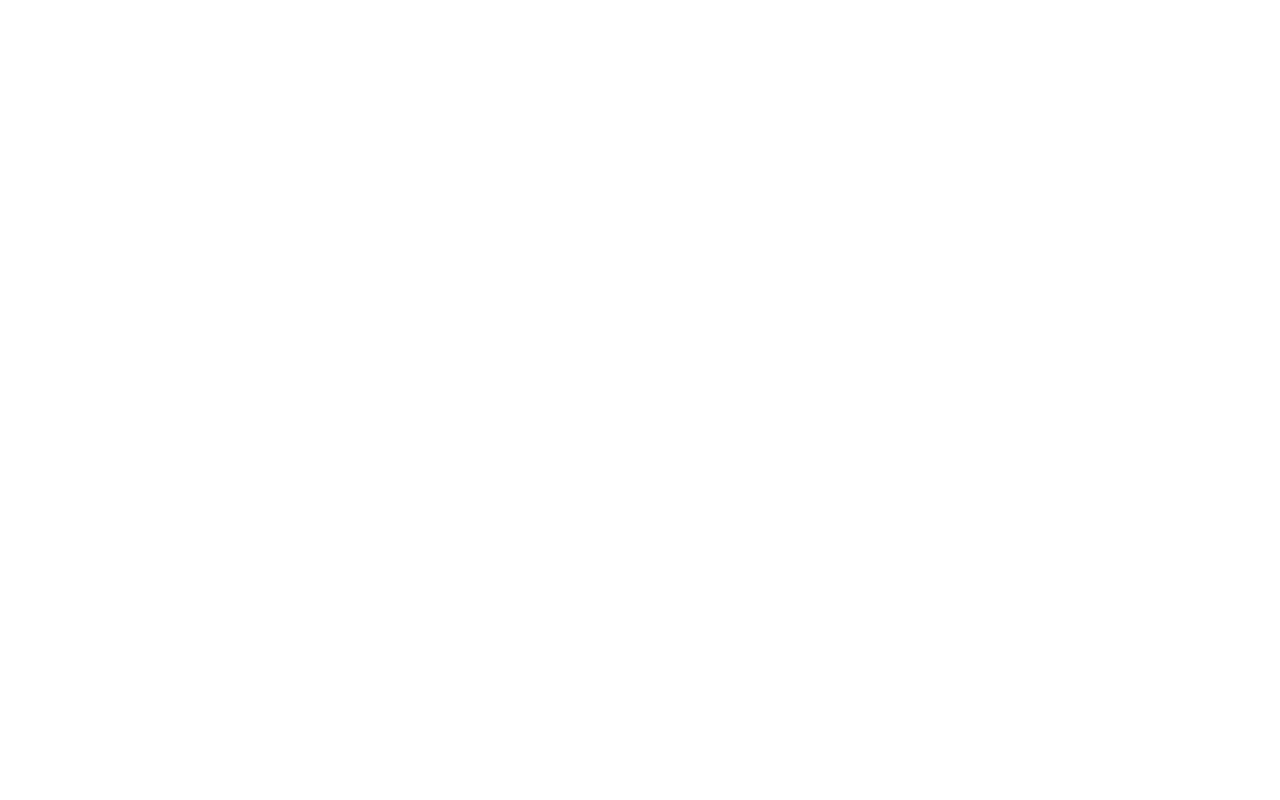
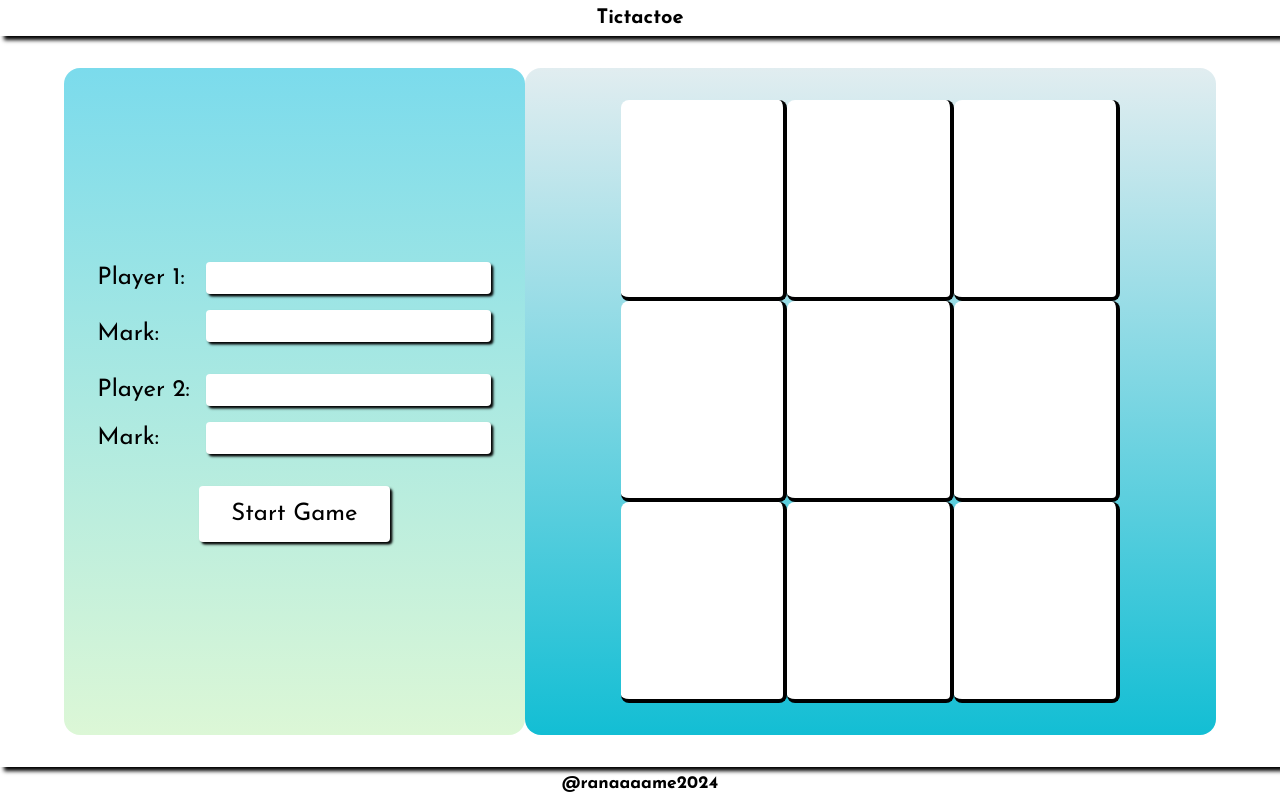
Before and after one commit to GreenSocks55/tictactoe, a plain HTML site: page index.html in a window 1280 px wide. Drawn offline with Linux system fonts and the light colour scheme.

Commit message:
Make tictactoe ui

```diff
--- a/index.html
+++ b/index.html
@@ -6,8 +6,50 @@
     <title>Tictactoe</title>
     <link rel="stylesheet" href="style.css">
     <script src="javascript.js" defer></script>
+
+    <!-- link for font family -->
+    <link rel="preconnect" href="https://fonts.googleapis.com">
+    <link rel="preconnect" href="https://fonts.gstatic.com" crossorigin>
+    <link href="https://fonts.googleapis.com/css2?family=Josefin+Sans:ital,wght@0,100..700;1,100..700&display=swap" rel="stylesheet">
 </head>
 <body>
-
+    <div class="header">Tictactoe</div>
+    <div class="main">
+        <div class="settings">
+            <form action="" class="form">
+                <ul>
+                    <li>
+                        <label for="player1name">Player 1: </label>
+                        <input type="text" name="player1name" id="player1name">
+                    </li>
+                    <li>
+                        <label for="player1mark">Mark: </label>
+                        <input type="text" name="player1mark" id="player1mark" maxlength="1">
+                    </li>
+                    <li>
+                        <label for="player2name">Player 2: </label>
+                        <input type="text" name="player2name" id="player2name">
+                    </li>
+                    <li>
+                        <label for="player2mark">Mark: </label>
+                        <input type="text" name="player2mark" id="player2mark" maxlength="1">
+                    </li>
+                </ul>
+                <div>Start Game</div>
+            </form>
+        </div>
+        <div class="board">
+            <div class="square"></div>
+            <div class="square"></div>
+            <div class="square"></div>
+            <div class="square"></div>
+            <div class="square"></div>
+            <div class="square"></div>
+            <div class="square"></div>
+            <div class="square"></div>
+            <div class="square"></div>
+        </div>
+    </div>
+    <div class="footer">@ranaaaame2024</div>
 </body>
 </html>
--- a/style.css
+++ b/style.css
@@ -1,4 +1,10 @@
 :root {
+    --primary1: #f13b1b;
+    --primary2: #0a62e7;
+
+    --secondary1: #000000;
+    --secondary2: #fff;
+
     font-size: 16px;
 }
 
@@ -10,4 +16,127 @@
 
 body {
     min-height: 100vh;
+
+    font-family: 'Josefin Sans', sans-serif;
+    display: flex;
+    flex-direction: column;
 }
+
+.header {
+    font-weight: bolder;
+    text-align: center;
+    font-size: 1.25rem;
+    padding: 0.5rem;
+    box-shadow: 0.25rem 0.25rem 0.25rem var(--secondary1);
+}
+
+.main {
+    flex-grow: 1;
+
+    box-shadow: 0.25rem 0.25rem 0.25rem var(--secondary1);
+
+    padding: 2rem 4rem;
+
+    display: grid;
+    grid-template-columns: 4fr 6fr;
+    min-height: 60vh;
+}
+
+.main > div {
+    border-radius: 1rem;
+}
+
+.settings {
+    background: linear-gradient(#7bdbec, #dcf7d6);
+
+    display: flex;
+    justify-content: center;
+    align-items: center;
+
+    font-size: 1.5rem;
+}
+
+.main .form {
+    display: flex;
+    flex-direction: column;
+    gap: 2rem;
+    justify-content: center;
+    align-items: center;
+}
+
+.form ul {
+    display: flex;
+    flex-direction: column;
+    gap :1rem;
+}
+
+.form > div {
+    padding: 1rem 2rem;
+    background: var(--secondary2);
+    cursor: pointer;
+    border-radius: 0.25rem;
+    box-shadow: 0.15rem 0.15rem 0.15rem var(--secondary1);
+}
+
+ul li {
+    list-style-type: none;
+
+    display: flex;
+    gap: 1rem;
+    justify-content: space-between;
+    align-items: center;
+}
+
+ul input {
+    font-size: 1.5rem;
+    font-weight: bold;
+    padding: 0.25rem 0.3rem;
+    outline: none;
+    border: none;
+    box-shadow: 0.15rem 0.15rem 0.15rem var(--secondary1);
+    font-family: inherit;
+    border-radius: 0.25rem;
+}
+
+#player1name,
+#player1mark {
+    color: var(--primary1);
+}
+
+#player1mark {
+    margin-bottom: 1rem;
+}
+
+#player2name,
+#player2mark {
+    color: var(--primary2);
+}
+
+.footer {
+    font-size: 1.1rem;
+    font-weight: bold;
+    text-align: center;
+    padding: 0.5rem;
+}
+
+.board {
+    padding: 2rem 6rem;
+    background: linear-gradient(#e1edf0, #13bed4);
+
+    display: grid;
+    grid-template-columns: 1fr 1fr 1fr;
+    grid-template-rows: 1fr 1fr 1fr;
+}
+
+.square {
+    cursor: pointer;
+    border-radius: 0.5rem;
+    border-right: 0.25rem solid black;
+    border-bottom: 0.25rem solid black;
+    background: var(--secondary2);
+    transition: all 200ms ease-in;
+}
+
+.square:hover {
+    transform: scale(1.1);
+}
```
